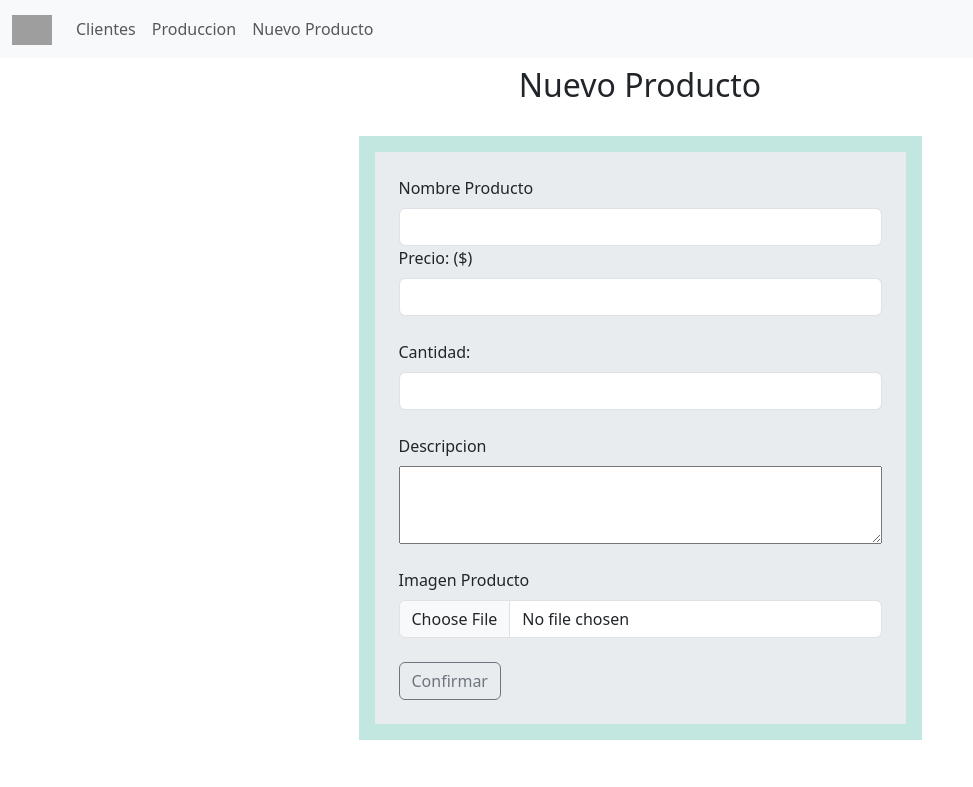
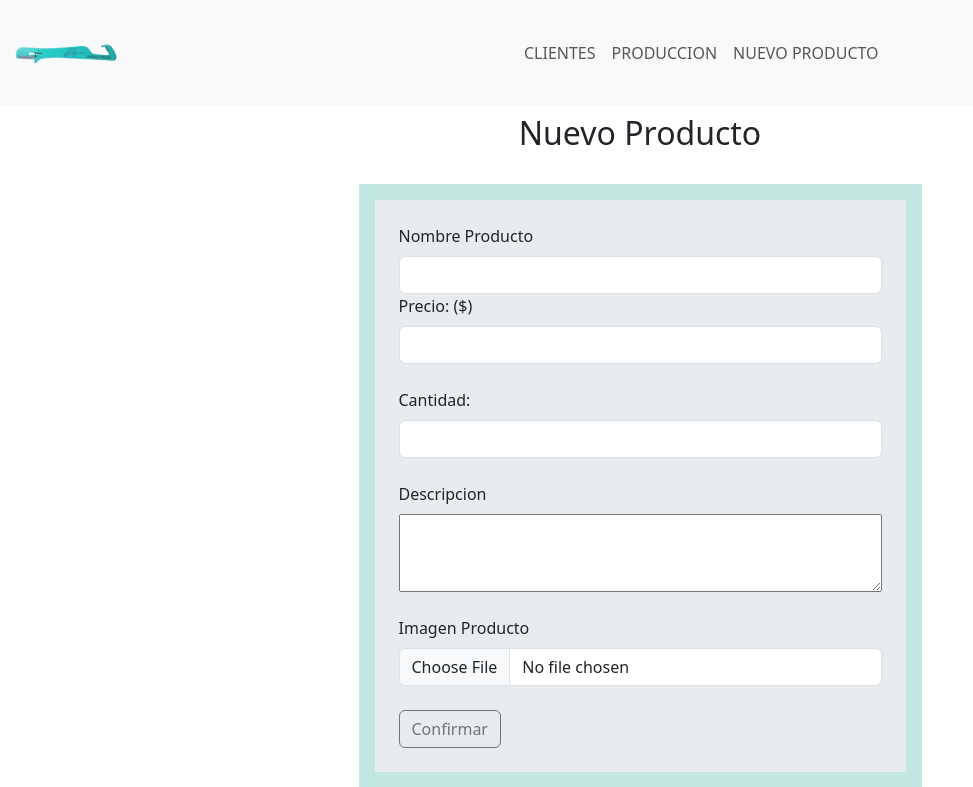
Before and after one commit to BraianTroncoso/afila_facil_app, a Django app: page /productos/nuevo_producto/ in a window 1280 px wide. Shown: the top 787 px of the page, without its empty margins (0-973 px from the left). Run offline with Django 4.2, Linux system fonts and the light colour scheme; a user stored in the database is signed in; grey boxes are pictures that could not be loaded.

Commit message:
[REF] carpeta static movida - agg imgs - agg logo

```diff
--- a/afila_facil/materias_primas/templates/nav.html
+++ b/afila_facil/materias_primas/templates/nav.html
@@ -20,22 +20,22 @@
       <a class="navbar-brand mt-2 mt-lg-0" href="#">
         <img
           src="{% static 'img/logo.jpeg' %}"
-          height="30"
+          height="80"
           alt="Logo Afila Facil"
           loading="lazy"
         />
       </a>
 
-      <ul class="navbar-nav me-auto mb-2 mb-lg-0">
+      <ul class="navbar-nav mx-auto mb-2 mb-lg-0">
         {% if user.is_staff %}
         <li class="nav-item">
-          <a class="nav-link" href="#">Clientes</a>
+          <a class="nav-link" href="#">CLIENTES</a>
         </li>
         <li class="nav-item">
-            <a class="nav-link" href="#">Produccion</a>
+            <a class="nav-link" href="#">PRODUCCION</a>
         </li>
         <li class="nav-item">
-            <a class="nav-link" href="#">Nuevo Producto</a>
+            <a class="nav-link" href="#">NUEVO PRODUCTO</a>
         </li>
         {% endif %}
       </ul>
```
Also changed, not shown: afila_facil/materias_primas/static/css/styles.css (added), afila_facil/materias_primas/static/img/afilador.jpeg (added), afila_facil/materias_primas/static/img/logo.jpeg (added).
